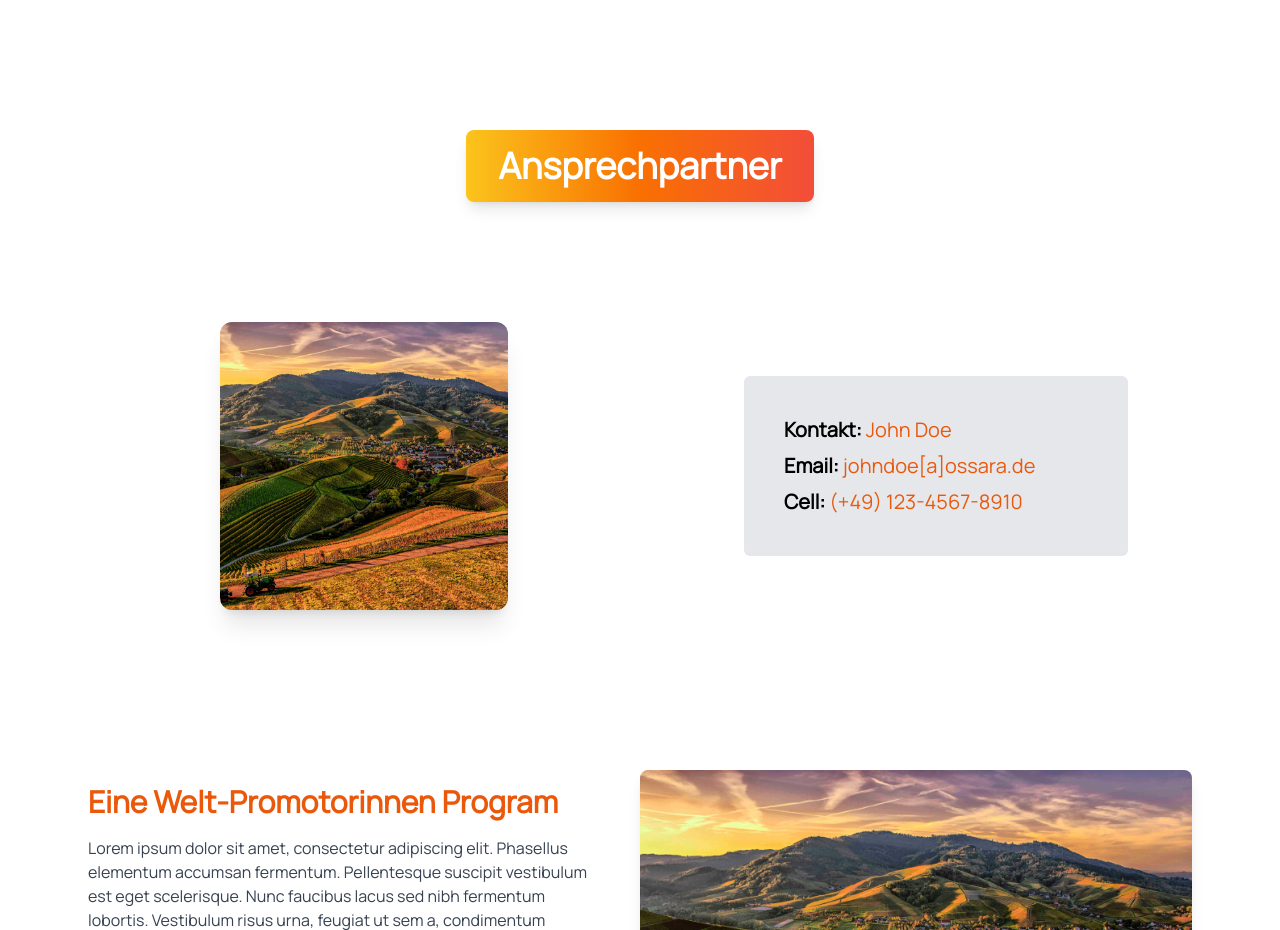
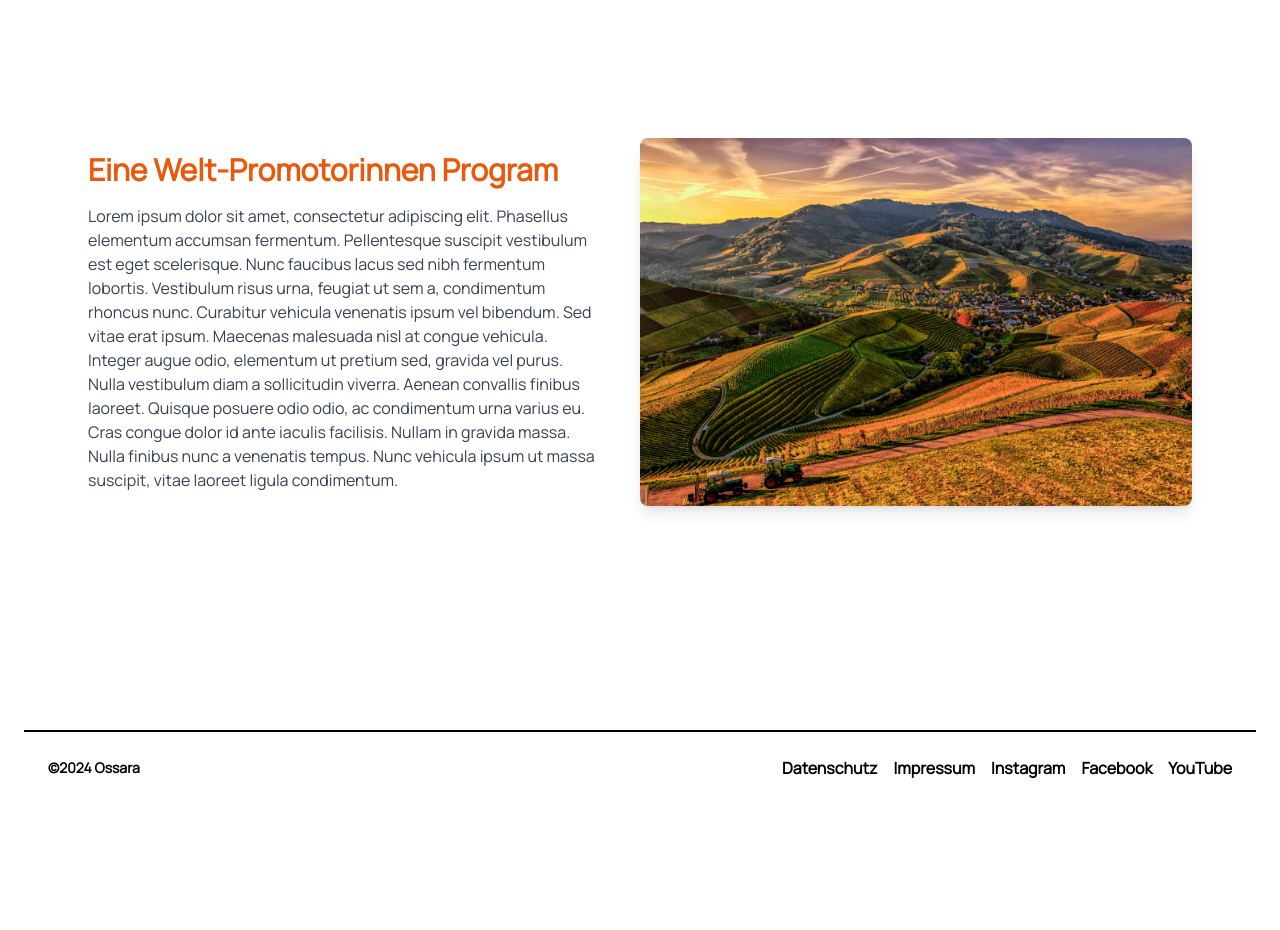
Before and after one commit to Chell0/ossara, a Next.js app: page /bildungsarbeit in a window 1280 px wide. Shown: the part 1680-2610 px from the top of the page. After the commit the page ends 2508 px from the top, so only its background shows below. Built offline with nearby package versions, Linux system fonts and the light colour scheme; a web font is replaced by a local one.

Commit message:
chore: Remove the Ansprechperson section.

```diff
--- a/src/components/Bildungsarbeit/Bildungsarbeit.tsx
+++ b/src/components/Bildungsarbeit/Bildungsarbeit.tsx
@@ -98,53 +98,6 @@
             />
           </div>
         </section>
-        {/* // TODO: DELETE THIS PORTION */}
-        {/* Ansprechppartner */}
-        <section className="w-full flex items-center justify-center mt-28 sm:px-2">
-          <div className="bg-blended-gradient shadow-lg rounded-lg max-w-md sm:px-4">
-            <h2 className="text-white text-xl py-4 px-4 sm:text-2xl md:text3xl lg:text-4xl font-semibold text-center">
-              Ansprechpartner
-            </h2>
-          </div>
-        </section>
-
-        <section className="flex flex-col md:flex-row items-center gap-10 py-10 mx-10 mt-20 mb-20">
-          <div className="w-full md:w-1/2 flex-shrink-0 flex justify-center">
-            <Image
-              src={`/bgs/img1.jpg`}
-              alt="About Photo"
-              width={400}
-              height={400}
-              className="rounded-xl shadow-xl object-cover sm:w-40 sm:h-40 md:w-72 md:h-72 lg:w-84 lg:h-84"
-            />
-          </div>
-          <div className="w-full md:w-1/2 bg-gray-200 p-4 rounded-md max-w-sm mx-auto">
-            <div className={`space-y-2 p-1 sm:p-2 md:p-3 lg:p-6`}>
-              <p
-                className={`text-sm sm:text-md md:text-lg lg:text-xl font-bold`}
-              >
-                Kontakt:{" "}
-                <span className={`font-medium text-orange-600`}>John Doe</span>
-              </p>
-              <p
-                className={`text-sm sm:text-md md:text-lg lg:text-xl font-bold`}
-              >
-                Email:{" "}
-                <span className={`font-medium text-orange-600`}>
-                  johndoe[a]ossara.de
-                </span>
-              </p>
-              <p
-                className={`text-sm sm:text-md md:text-lg lg:text-xl font-bold`}
-              >
-                Cell:{" "}
-                <span className={`font-medium text-orange-600`}>
-                  (+49) 123-4567-8910
-                </span>
-              </p>
-            </div>
-          </div>
-        </section>
 
         <section className="flex flex-col md:flex-row items-center gap-10 py-10 mx-10 mt-20 mb-20">
           <div className="w-full md:w-1/2">
```
